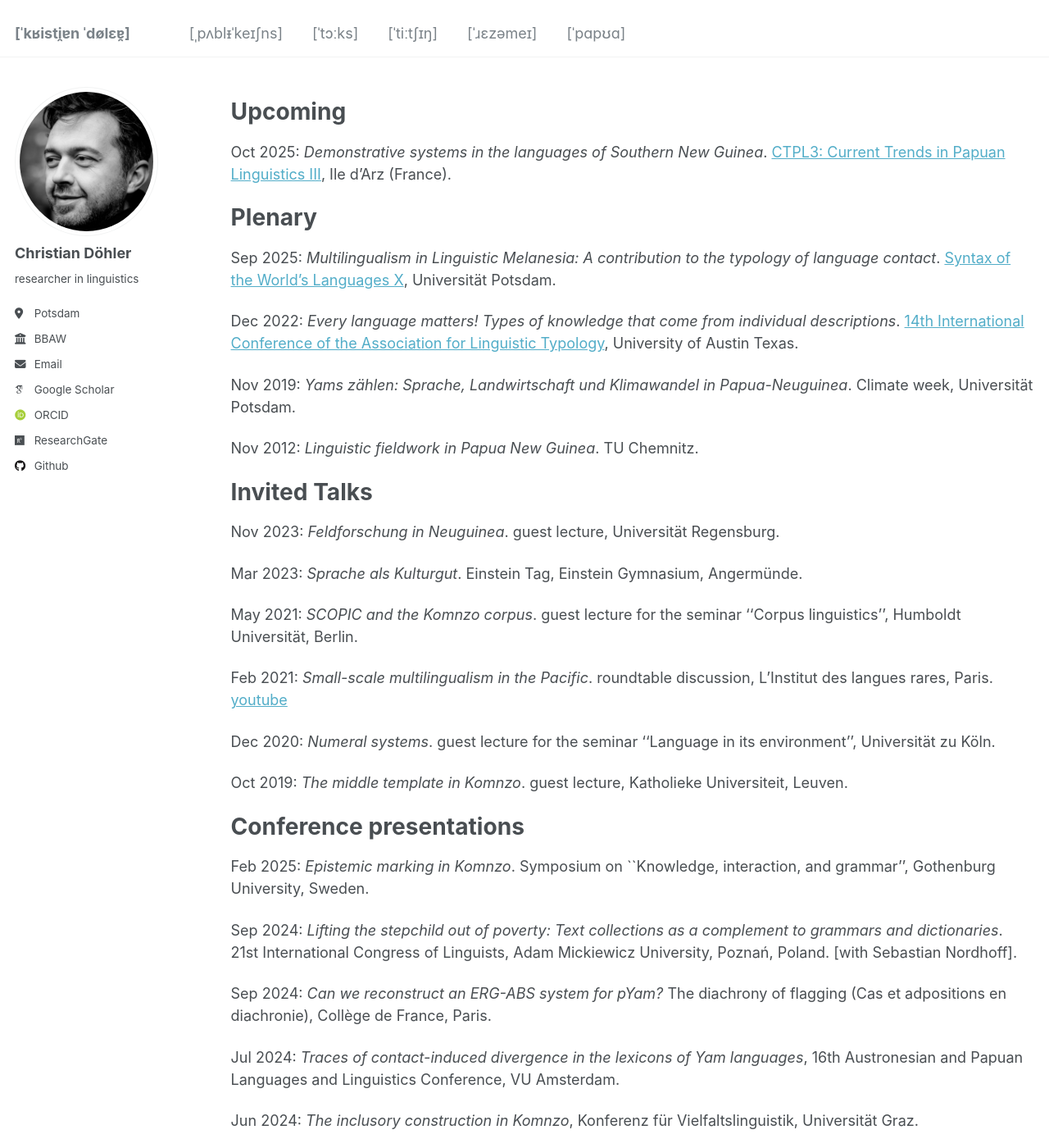
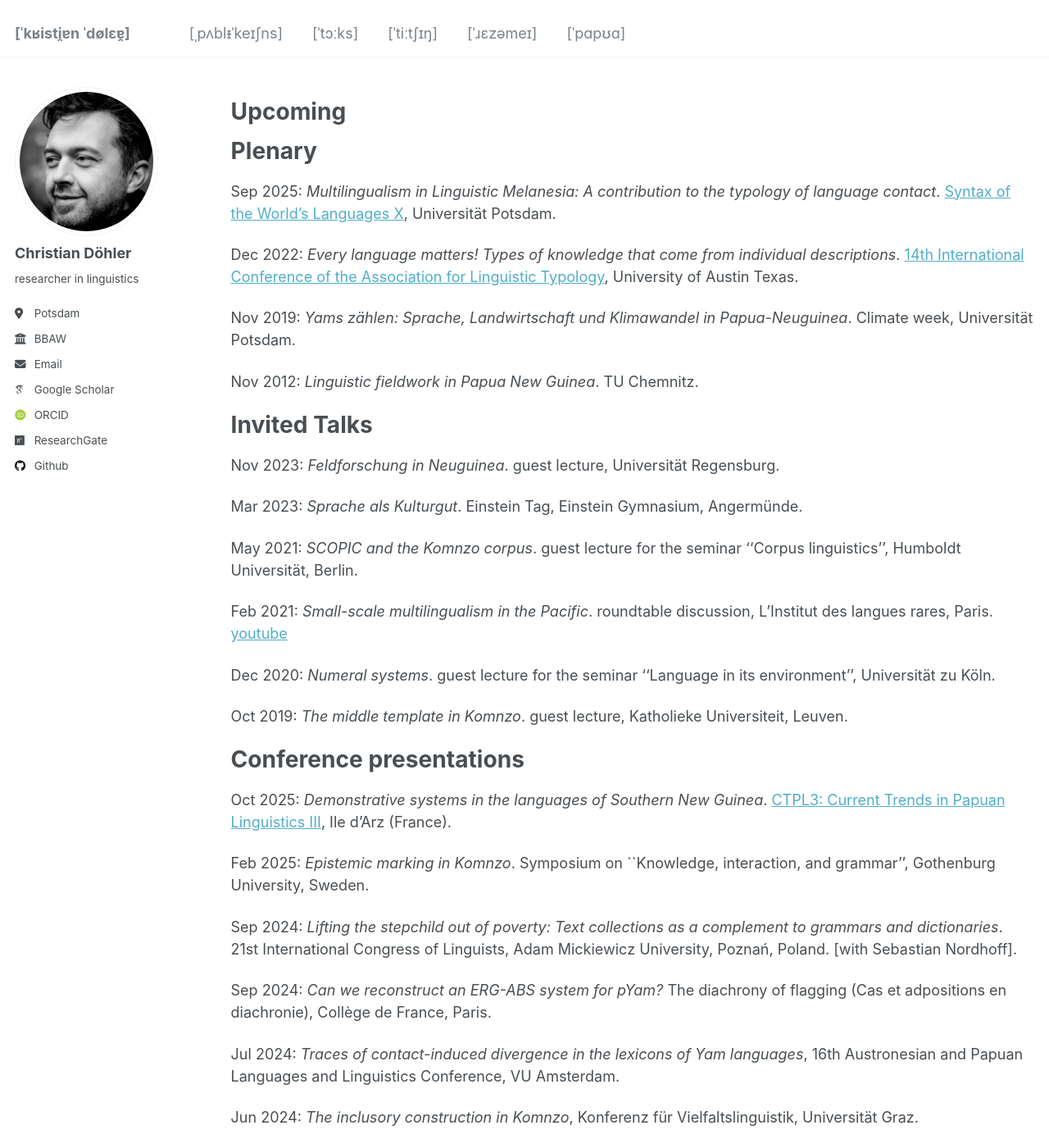
Before and after one commit to chrdoe/chrdoe.github.io, a Jekyll site: the page built from _pages/talks.md, in a window 1280 px wide and 1400 px high. Shown: the whole window at 82% size. Built offline with Jekyll 4.4.1, drawn with Linux system fonts in a browser that asks for light colours; some web fonts are replaced; part of the change alters nothing that is shown.

```diff
--- a/_pages/talks.md
+++ b/_pages/talks.md
@@ -7,8 +7,6 @@ author_profile: true
 
 Upcoming
 ====
-
-Oct 2025: *Demonstrative systems in the languages of Southern New Guinea*. [CTPL3: Current Trends in Papuan Linguistics III](https://ctpl3.sciencesconf.org), Ile d'Arz (France).
 
 Plenary
 ====
@@ -38,6 +36,8 @@ Oct 2019: *The middle template in Komnzo*. guest lecture, Katholieke Universitei
 
 Conference presentations
 ====
+
+Oct 2025: *Demonstrative systems in the languages of Southern New Guinea*. [CTPL3: Current Trends in Papuan Linguistics III](https://ctpl3.sciencesconf.org), Ile d'Arz (France).
 
 Feb 2025: *Epistemic marking in Komnzo*. Symposium on ``Knowledge, interaction, and grammar'', Gothenburg University, Sweden.
 
```
